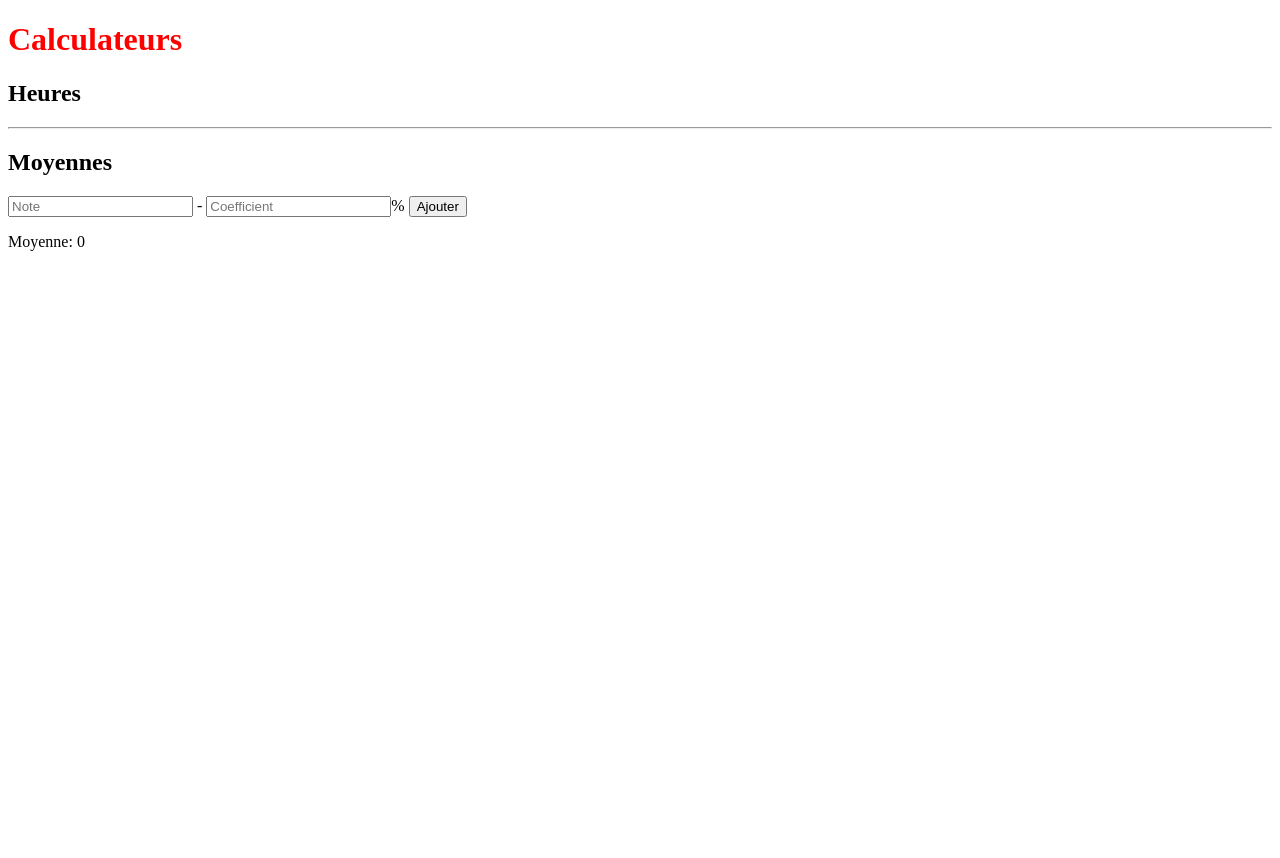
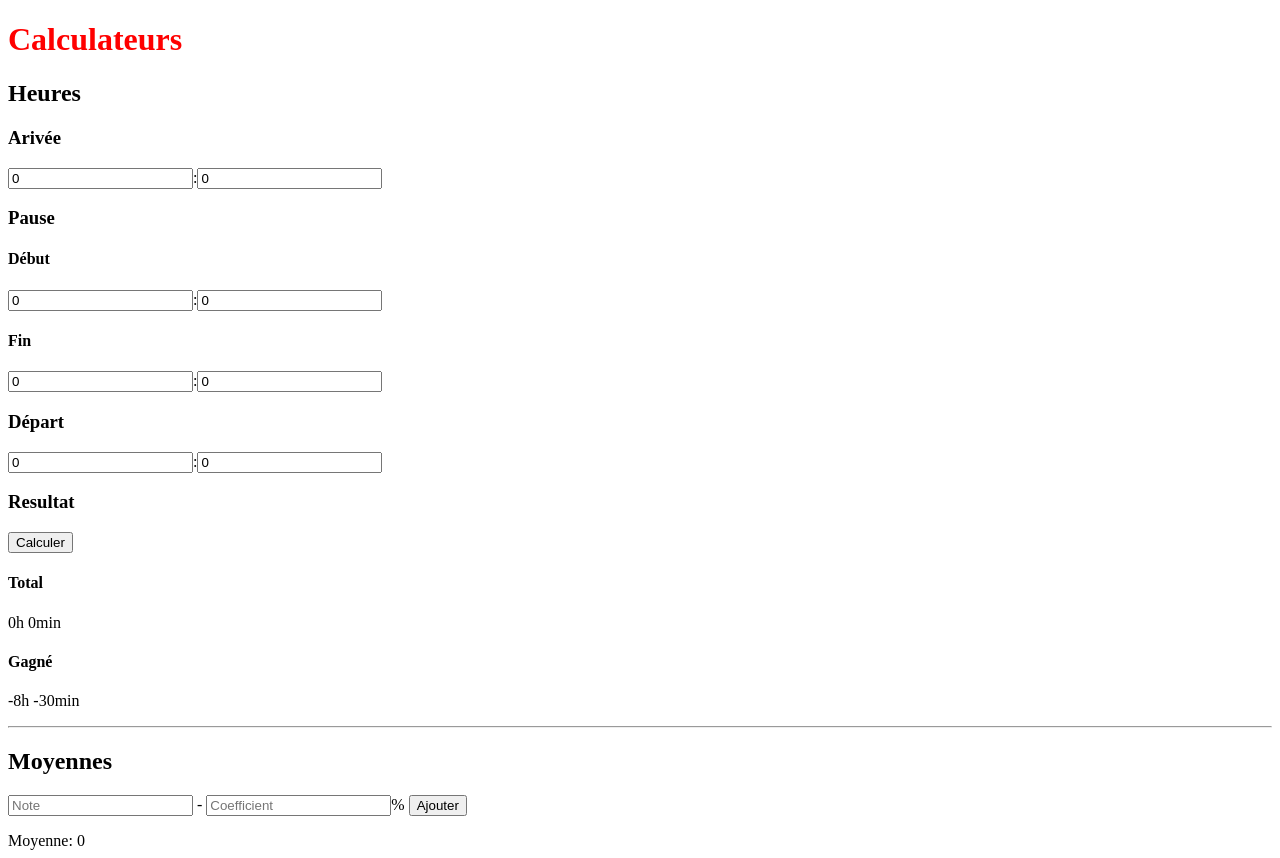
Before and after one commit to drafolin/infa-emt, a Nuxt app: page /calculateurs in a window 1280 px wide. Before the commit the page ends 800 px from the top, so only its background shows below. Built offline with nearby package versions, Linux system fonts and the light colour scheme.

Commit message:
#feat|calcul d'heures avec temps total et temps gagné

```diff
--- a/pages/calculateurs.vue
+++ b/pages/calculateurs.vue
@@ -4,6 +4,29 @@ let noteText = ref(""), coeffText = ref(""); /* Créé les variables noteText et
 
 let notes = ref<{ note: number; coefficient: number; }[]>([]); // Créé un tableau de notes réactives
 let moyenne = ref(0); // Créé une moyenne réactive
+
+let heureArrivee = ref(0); // Créé une heure d'arrivée réactive
+let minuteArrivee = ref(0); // Créé une minute d'arrivée réactive
+
+let heureDebutPause = ref(0); // Créé une heure de début de pause réactive
+let minuteDebutPause = ref(0); // Créé une minute de début de pause réactive
+
+let heureFinPause = ref(0); // Créé une heure de fin de pause réactive
+let minuteFinPause = ref(0); // Créé une minute de fin de pause réactive
+
+let heureDepart = ref(0); // Créé une heure de départ réactive
+let minuteDepart = ref(0); // Créé une minute de départ réactive
+
+let total = ref(0); // Créé un total réactif
+
+const calculerTemps = () => { // Créé une fonction calculerTemps
+	let debutPause = heureDebutPause.value * 60 + minuteDebutPause.value; // Créé une variable debutPause
+	let finPause = heureFinPause.value * 60 + minuteFinPause.value; // Créé une variable finPause
+	let arrivee = heureArrivee.value * 60 + minuteArrivee.value; // Créé une variable arrivee
+	let depart = heureDepart.value * 60 + minuteDepart.value; // Créé une variable depart
+
+	total.value = depart - arrivee - (finPause - debutPause); // Créé une variable total
+};
 
 onMounted(() => {
 	notes.value = JSON.parse(localStorage.getItem("notes") || "[]"); // Récupère les notes sauvegardées dans le localStorage
@@ -55,6 +78,31 @@ const removeNote = (index: number) => { // Créé une fonction removeNote
 	<div>
 		<h1>Calculateurs</h1>
 		<h2>Heures</h2>
+		<div>
+			<h3>Arivée</h3>
+			<input type="number" v-model="heureArrivee" />:<input type="number" v-model="minuteArrivee" />
+
+			<h3>Pause</h3>
+			<div>
+				<h4>Début</h4>
+				<input type="number" v-model="heureDebutPause" />:<input type="number" v-model="minuteDebutPause" />
+			</div>
+
+			<div>
+				<h4>Fin</h4>
+				<input type="number" v-model="heureFinPause" />:<input type="number" v-model="minuteFinPause" />
+			</div>
+
+			<h3>Départ</h3>
+			<input type="number" v-model="heureDepart" />:<input type="number" v-model="minuteDepart" />
+
+			<h3>Resultat</h3>
+			<button @click="calculerTemps">Calculer</button>
+			<h4>Total</h4>
+			<p>{{ Math.floor(total / 60) }}h {{ total % 60 }}min</p>
+			<h4>Gagné</h4>
+			<p>{{ Math.floor((total - 450) / 60) }}h {{ (total - 450) % 60 }}min</p>
+		</div>
 		<hr />
 
 		<h2>Moyennes</h2>
```
